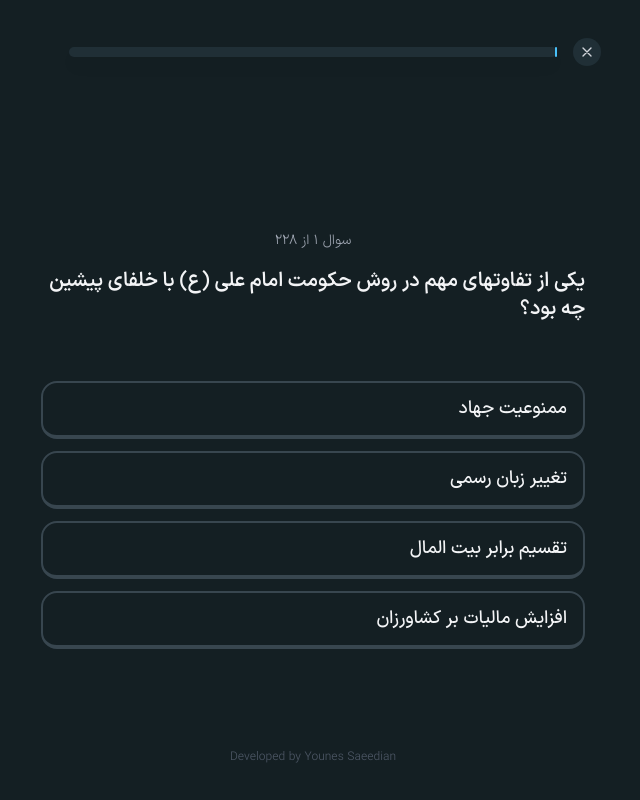
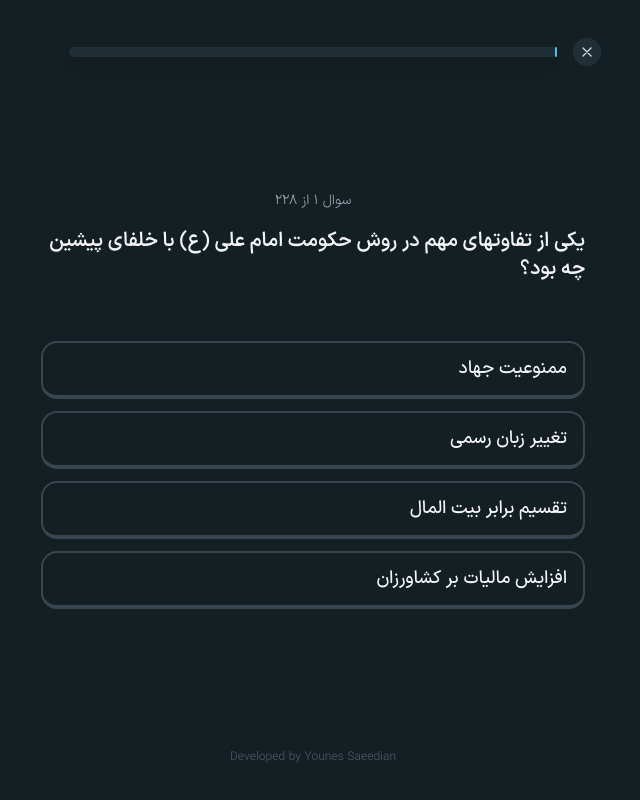
Before and after one commit to younessaeedian/quiz, a React (Vite) app: page / in a window 1280 px wide. Both pictures are taken after a click on the button "شروع آزمون". Shown: the whole page, without its empty margins (420-1060 px from the left). Built offline with nearby package versions, Linux system fonts and the light colour scheme.

Commit message:
improve ui

```diff
--- a/components/QuestionDisplay.tsx
+++ b/components/QuestionDisplay.tsx
@@ -38,7 +38,7 @@ const CheckIcon: React.FC<{ className?: string }> = ({
       <path
         d="M17.319 8.44788L10.2071 15.5521L6.68115 12.0261"
         stroke="#141F23"
-        strokeWidth="2.15721"
+        strokeWidth="3"
         strokeLinecap="round"
         strokeLinejoin="round"
       />
@@ -109,13 +109,11 @@ const QuestionDisplay: React.FC<QuestionDisplayProps> = ({
   };
 
   return (
-    // ===== اصلاح کلیدی چیدمان و انیمیشن =====
-    // 1. key={question.id} برای اجرای انیمیشن تمیز و بدون باگ
-    // 2. justify-center برای وسط‌چین کردن عمودی محتوا
-    <div key={question.id} className="fade-in flex flex-col justify-center flex-grow">
-      {/* این کانتینر داخلی برای گروه‌بندی سوال و گزینه‌هاست */}
-      <div>
-        <div className="text-center text-sm text-gray-400 mb-3 sm:mb-4 pt-20">
+    // تغییر ۱: div اصلی برای وسط‌چین کردن عمودی کل بلوک سوال
+    <div className="flex flex-col justify-center flex-grow">
+      {/* تغییر ۲: این div کل بلوک سوال را در بر می‌گیرد و انیمیشن می‌گیرد */}
+      <div key={question.id} className="fade-in">
+        <div className="text-center text-sm text-gray-400 mb-3 sm:mb-4">
           سوال {toPersianDigits(currentQuestionNumber)} از{" "}
           {toPersianDigits(totalQuestions)}
         </div>
@@ -125,8 +123,6 @@ const QuestionDisplay: React.FC<QuestionDisplayProps> = ({
         >
           {question.question}
         </h2>
-
-        {/* 3. حذف mt-auto برای جلوگیری از چسبیدن به پایین */}
         <div className="space-y-3">
           {options.map((option, index) => {
             const buttonClasses = getButtonClasses(option);
```
Also changed, not shown: App.tsx (line endings or trailing spaces).
